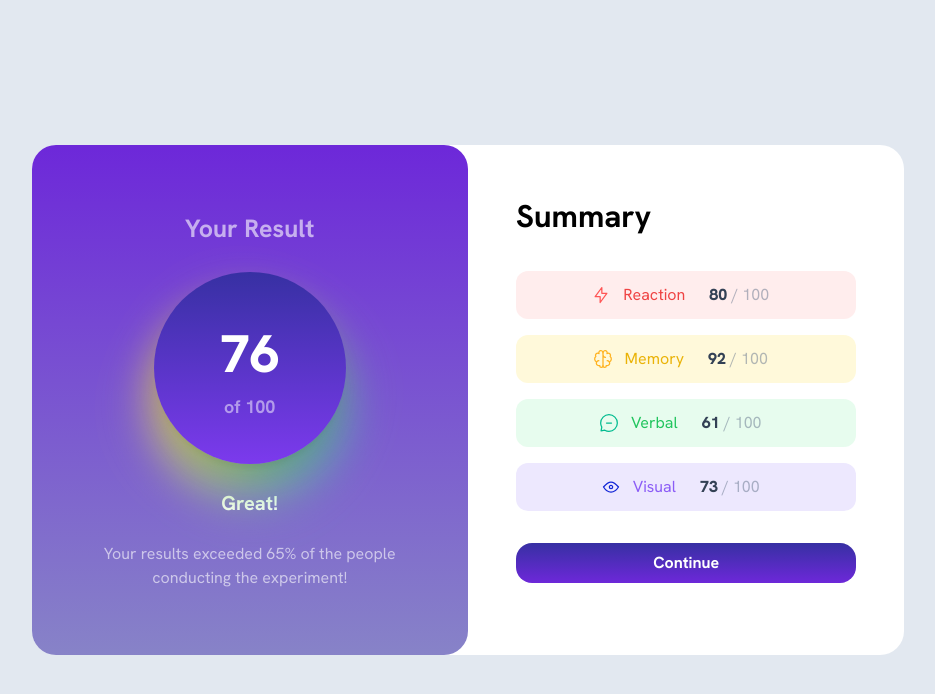
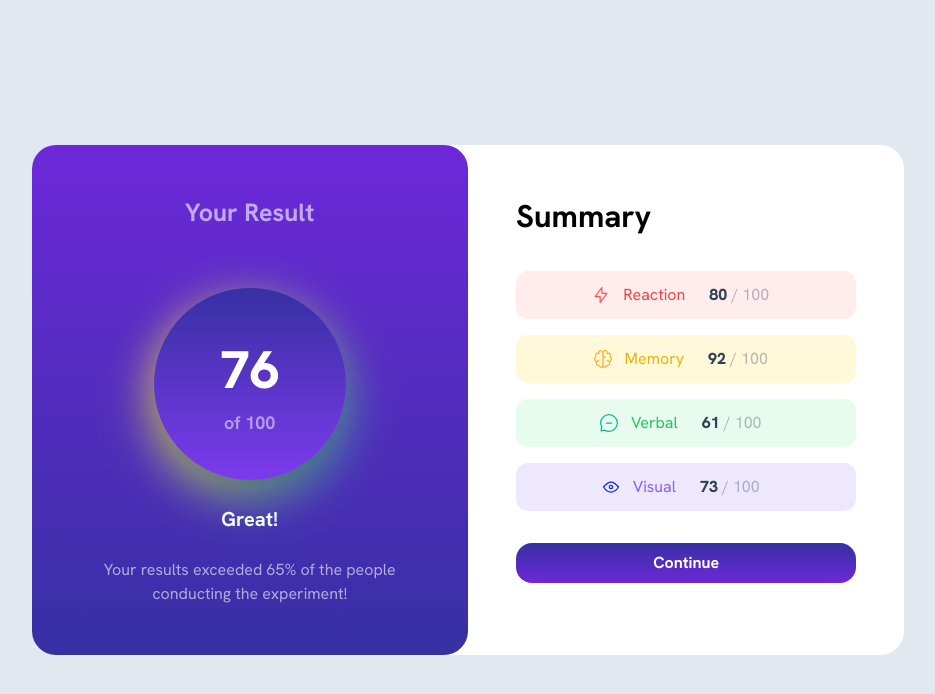
Before and after one commit to trevornei/Results_Summary_Component, a React (Vite) app in the folder Results-Summary-Component/: page / in a window 1280 px wide. Shown: the top 694 px of the page, without its empty margins (172-1107 px from the left). Built offline with nearby package versions, Linux system fonts and the light colour scheme.

Commit message:
Final commit.

```diff
--- a/Results-Summary-Component/src/Components/Results/CircleResult.jsx
+++ b/Results-Summary-Component/src/Components/Results/CircleResult.jsx
@@ -4,7 +4,7 @@ export default function CircleResult() {
   return (
     <>
         <div className="absolute w-48 h-48 rounded-full bg-gradient-to-t from-emerald-400/70 to-yellow-300 blur-xl animate-spunOut"></div>
-        <div className="relative w-48 h-48 rounded-full shadow-xl bg-gradient-to-t from-violet-600 to-indigo-800 ">
+        <div className="relative w-48 h-48 mb-8 translate-y-8 rounded-full shadow-xl bg-gradient-to-t from-violet-600 to-indigo-800">
             {/*TODO - Outputs:
                         1. Your Score: Variable Outcome
                         2. Out of 100: Constant */}
--- a/Results-Summary-Component/src/Components/Results/ResultsCont.jsx
+++ b/Results-Summary-Component/src/Components/Results/ResultsCont.jsx
@@ -4,7 +4,7 @@ import CircleResult from './CircleResult'
 export default function ResultsCont() {
   return (
     <>
-        <div className="flex flex-col items-center justify-center w-full h-full p-12 mx-auto my-auto bg-gradient-to-b from-violet-700 to-indigo-800/60 md:rounded-3xl sm:rounded-b-3xl ">
+        <div className="flex flex-col items-center justify-center w-full h-full p-12 mx-auto my-auto bg-gradient-to-b from-violet-700 to-indigo-800 md:rounded-3xl sm:rounded-b-3xl ">
             <h1 className="mx-auto mb-6 text-2xl font-bold text-white/60 font-hg">Your Result</h1>
             <CircleResult />
             <h1 className='mx-auto mt-6 text-xl font-bold text-white'>Great!</h1>
```
